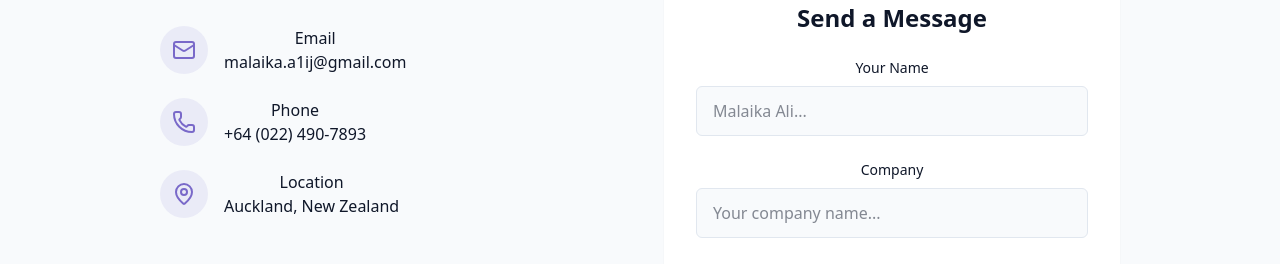
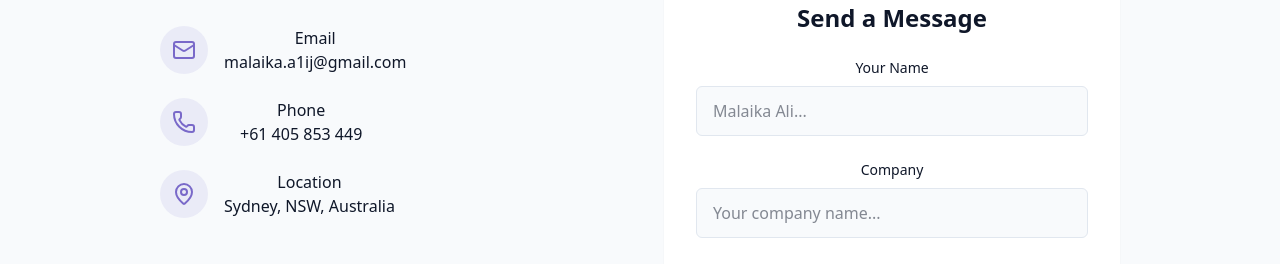
Before and after one commit to MiikaA1i/PortfolioWebsite, a React (Vite) app: page / in a window 1280 px wide. Shown: the part 4260-4524 px from the top of the page. Built offline with nearby package versions, Linux system fonts and the light colour scheme.

Commit message:
Updated details

```diff
--- a/src/components/ContactSection.jsx
+++ b/src/components/ContactSection.jsx
@@ -73,17 +73,17 @@ export const ContactSection = () => {
                 </div>
               </div>
 
-              <div className="flex items-start space-x-4">
+              <div className="flex items-start space-x-8">
                 <div className="p-3 rounded-full bg-primary/10">
                   <Phone className="h-6 w-6 text-primary" />
                 </div>
                 <div>
                   <h4 className="font-medium">Phone</h4>
                   <a
-                    href="tel:+64224907893"
+                    href="tel:+61405853449"
                     className="text-muted-foreground hover:text-primary transition-colors"
                   >
-                    +64 (022) 490-7893
+                    +61 405 853 449
                   </a>
                 </div>
               </div>
@@ -94,7 +94,7 @@ export const ContactSection = () => {
                 </div>
                 <div>
                   <h4 className="font-medium">Location</h4>
-                  <p className="text-muted-foreground">Auckland, New Zealand</p>
+                  <p className="text-muted-foreground">Sydney, NSW, Australia</p>
                 </div>
               </div>
             </div>
```
